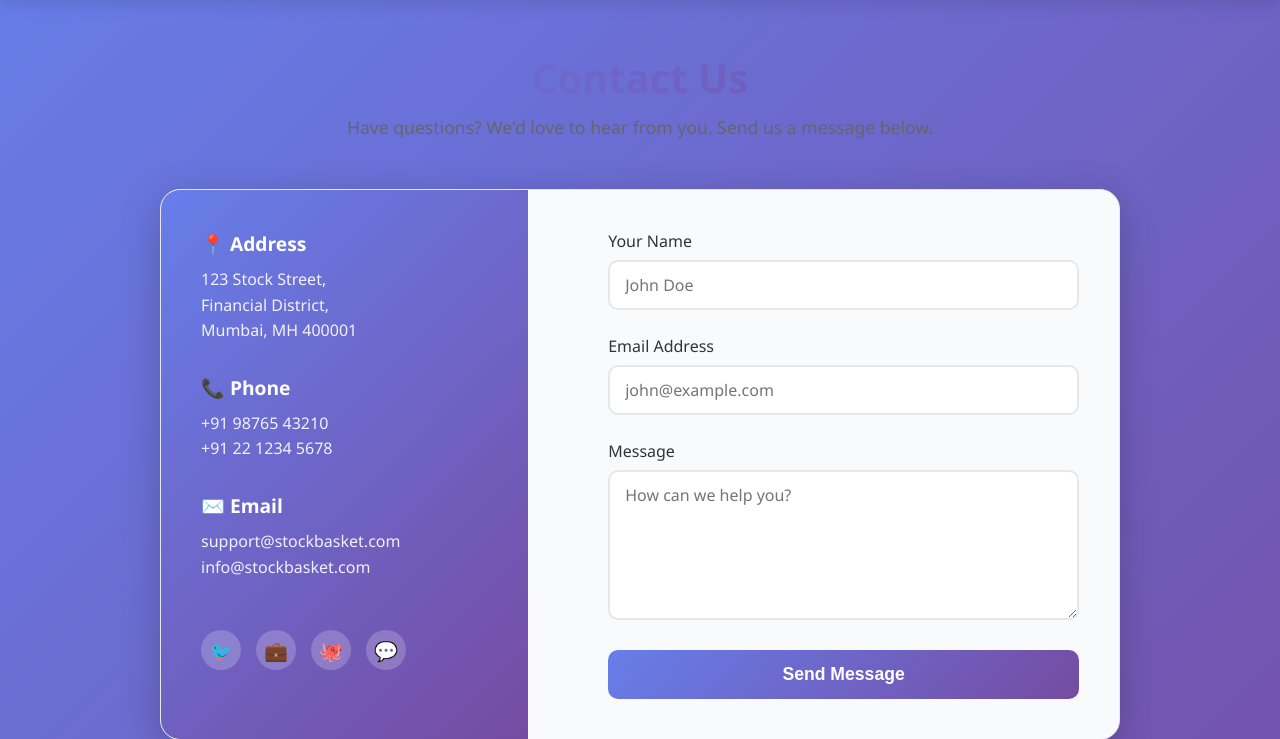
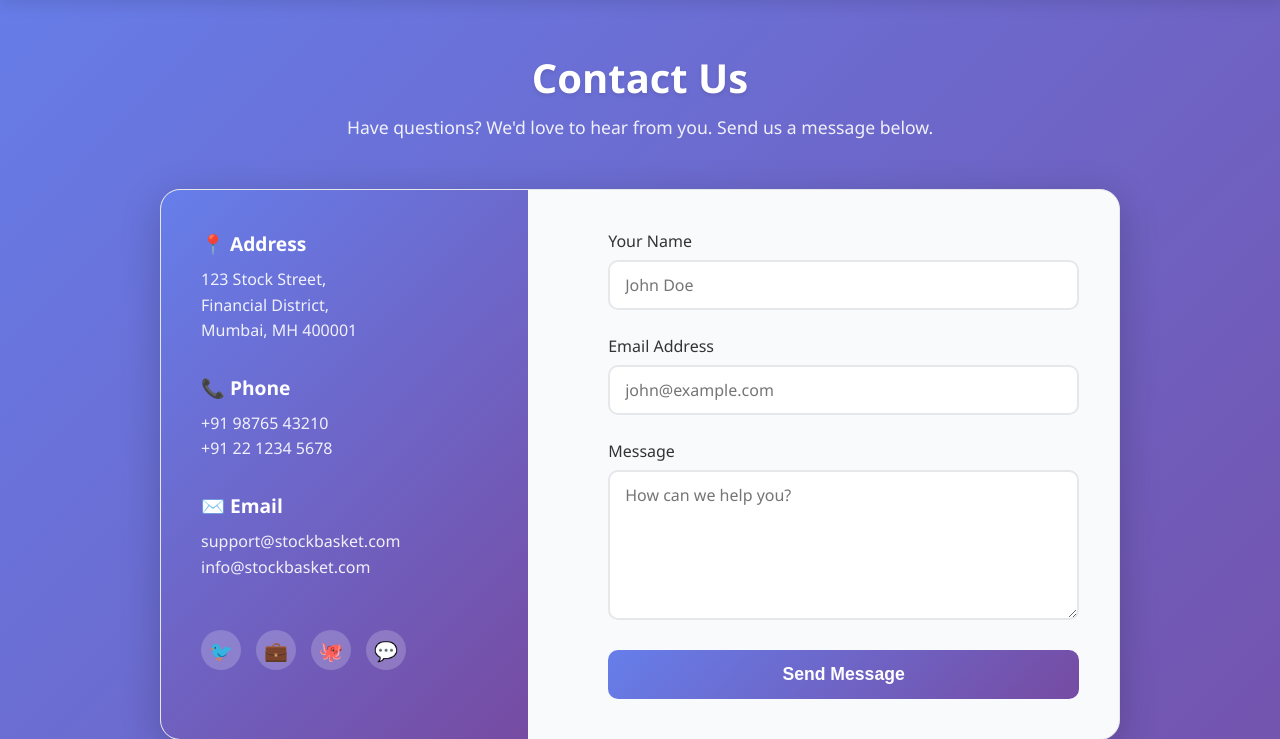
Before and after one commit to Ishwar786Ambare/smallcase_project, a Django app: page /contact/ in a window 1280 px wide. Shown: the part 91-830 px from the top of the page. Run offline with Django 5.2, Linux system fonts and the light colour scheme; some libraries are stand-ins or nearby versions.

Commit message:
feat: Add contact page UI with a contact form and company information.

```diff
--- a/stocks/templates/stocks/contact.j2
+++ b/stocks/templates/stocks/contact.j2
@@ -19,13 +19,12 @@
     .contact-header h1 {
         font-size: 2.5em;
         margin-bottom: 10px;
-        background: linear-gradient(135deg, #667eea 0%, #764ba2 100%);
-        -webkit-background-clip: text;
-        -webkit-text-fill-color: transparent;
+        color: white;
+        text-shadow: 0 2px 4px rgba(0,0,0,0.1);
     }
 
     .contact-header p {
-        color: var(--text-secondary);
+        color: rgba(255, 255, 255, 0.9);
         font-size: 1.1em;
     }
 
```
